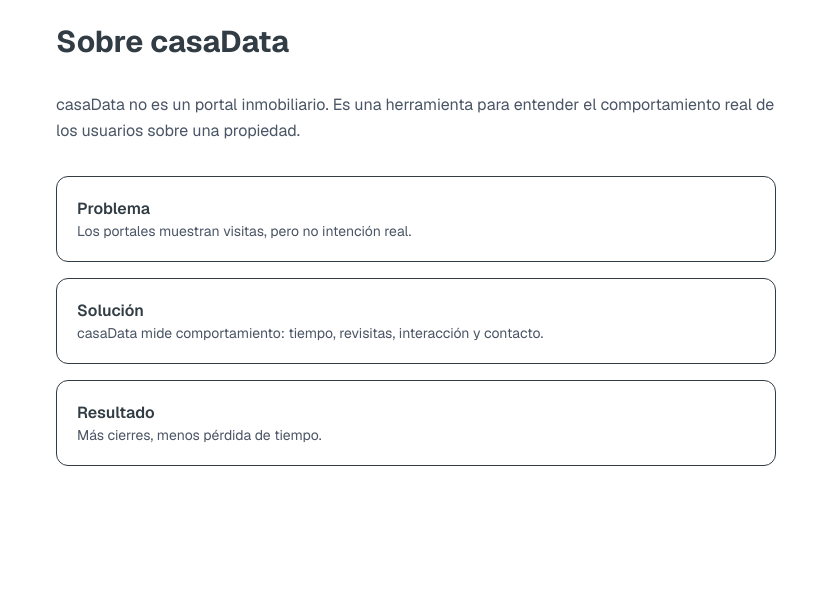
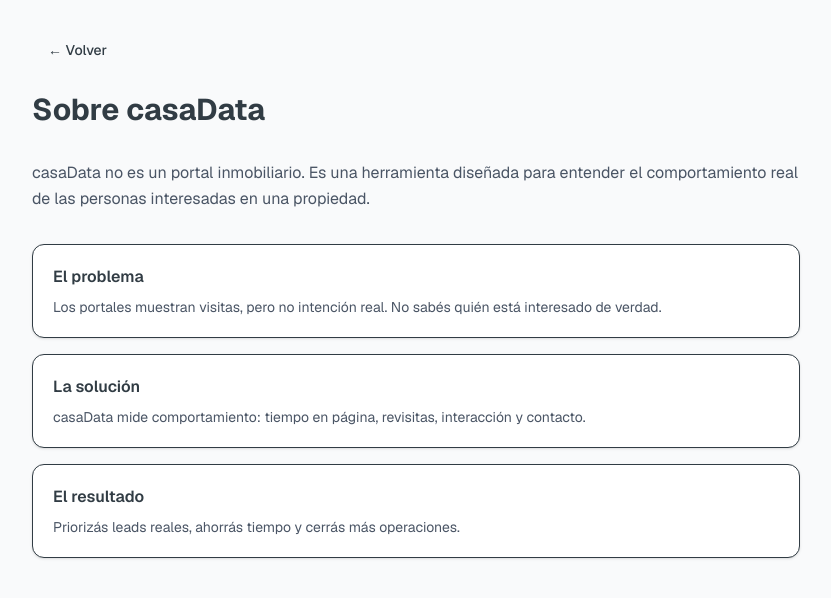
Before and after one commit to RBarbosait/casaData-lead-engine, a Next.js app: page /about in a window 1280 px wide. Shown: the top 598 px of the page, without its empty margins (224-1055 px from the left). Built offline with nearby package versions, Linux system fonts and the light colour scheme.

Commit message:
Update page.tsx

```diff
--- a/app/about/page.tsx
+++ b/app/about/page.tsx
@@ -1,6 +1,22 @@
+"use client"
+
+import { useRouter } from "next/navigation"
+import { Button } from "@/components/ui/button"
+
 export default function AboutPage() {
+  const router = useRouter()
+
   return (
-    <div className="min-h-screen max-w-3xl mx-auto p-6 space-y-8">
+    <div className="min-h-screen bg-gray-50 px-4 py-8">
+
+      {/* TOP BAR */}
+      <div className="max-w-3xl mx-auto mb-6">
+        <Button variant="ghost" onClick={() => router.back()}>
+          ← Volver
+        </Button>
+      </div>
+
+      <div className="max-w-3xl mx-auto space-y-8">
 
         <h1 className="text-3xl font-bold">
           Sobre casaData
@@ -8,34 +24,39 @@ export default function AboutPage() {
 
         <p className="text-gray-600 leading-relaxed">
           casaData no es un portal inmobiliario.
-        Es una herramienta para entender el comportamiento real
-        de los usuarios sobre una propiedad.
+          Es una herramienta diseñada para entender el comportamiento real
+          de las personas interesadas en una propiedad.
         </p>
 
-      <div className="space-y-4">
-        <div className="p-5 border rounded-xl">
-          <h2 className="font-semibold">Problema</h2>
-          <p className="text-gray-600 text-sm">
+        <div className="grid gap-4">
+
+          <div className="p-5 bg-white rounded-xl border shadow-sm">
+            <h2 className="font-semibold mb-2">El problema</h2>
+            <p className="text-sm text-gray-600">
               Los portales muestran visitas, pero no intención real.
+              No sabés quién está interesado de verdad.
             </p>
           </div>
 
-        <div className="p-5 border rounded-xl">
-          <h2 className="font-semibold">Solución</h2>
-          <p className="text-gray-600 text-sm">
-            casaData mide comportamiento: tiempo, revisitas,
-            interacción y contacto.
+          <div className="p-5 bg-white rounded-xl border shadow-sm">
+            <h2 className="font-semibold mb-2">La solución</h2>
+            <p className="text-sm text-gray-600">
+              casaData mide comportamiento: tiempo en página,
+              revisitas, interacción y contacto.
             </p>
           </div>
 
-        <div className="p-5 border rounded-xl">
-          <h2 className="font-semibold">Resultado</h2>
-          <p className="text-gray-600 text-sm">
-            Más cierres, menos pérdida de tiempo.
+          <div className="p-5 bg-white rounded-xl border shadow-sm">
+            <h2 className="font-semibold mb-2">El resultado</h2>
+            <p className="text-sm text-gray-600">
+              Priorizás leads reales, ahorrás tiempo
+              y cerrás más operaciones.
             </p>
-        </div>
           </div>
 
         </div>
+
+      </div>
+    </div>
   )
 }
```
Lines whose indentation alone changed are shown as unchanged.
